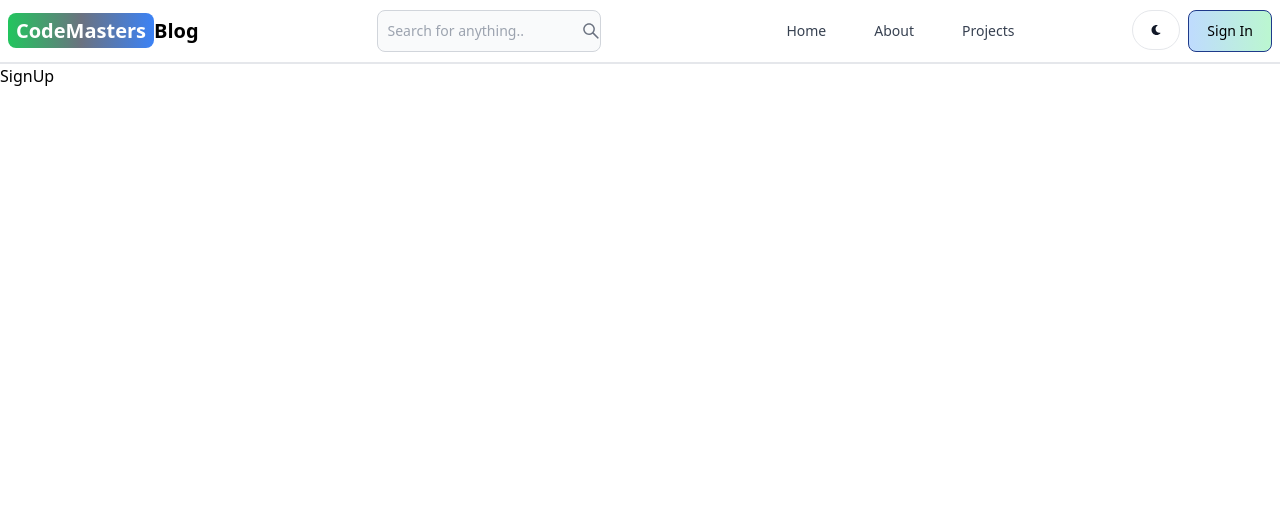
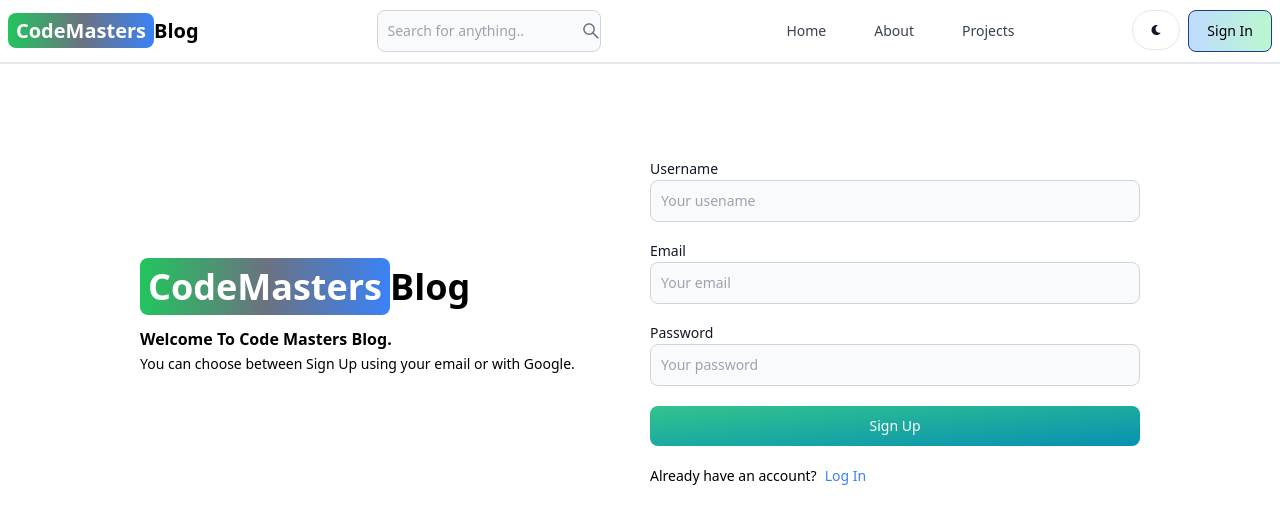
Before and after one commit to mohammad-rammal/CodeMasters-Blog, a React (Vite) app in the folder frontend/: page /sign-up in a window 1280 px wide. Shown: the top 524 px of the page. Built offline with nearby package versions, Linux system fonts and the light colour scheme.

Commit message:
Create Sign up Frontend

```diff
--- a/frontend/src/pages/SignUp.jsx
+++ b/frontend/src/pages/SignUp.jsx
@@ -1,8 +1,71 @@
-
+import { Link } from "react-router-dom"
+import { Button, Label, TextInput } from "flowbite-react";
 
 function SignUp() {
   return (
-    <div>SignUp</div>
+    <div className="min-h-screen mt-20">
+      <div className="flex p-3 max-w-5xl mx-auto flex-col md:flex-row md:items-center gap-5">
+        {/* left Side */}
+        <div className="flex-1">
+          <Link
+            to="/"
+            className="text-4xl font-bold dark:text-white"
+          >
+            <span className="px-2 py-1 bg-gradient-to-r from-green-500 via-gray-500 to-blue-500 rounded-lg text-white">
+              CodeMasters
+            </span>
+            Blog
+          </Link>
+          <p className="font-bold text-xstext-sm mt-5">
+            Welcome To Code Masters Blog.
+            <span className="text-sm font-medium"><br></br> You can choose between Sign Up using your email or with Google.</span>
+          </p>
+        </div>
+
+        {/* Right Side */}
+        <div className="flex-1">
+          <form className="flex flex-col gap-4">
+            <div>
+              <Label value="Username" />
+              <TextInput
+                type="text"
+                placeholder="Your usename"
+                id="username"
+              />
+            </div>
+            <div>
+              <Label value="Email" />
+              <TextInput
+                type="text"
+                placeholder="Your email"
+                id="email"
+              />
+            </div>
+            <div>
+              <Label value="Password" />
+              <TextInput
+                type="text"
+                placeholder="Your password"
+                id="password"
+              />
+              <Button
+                gradientDuoTone="greenToBlue"
+                type="submit"
+                className="w-full mt-5"
+              >
+                Sign Up
+              </Button>
+            </div>
+          </form>
+          <div className="flex gap-2 font-normal text-sm mt-5">
+            <span>Already have an account?</span>
+            <Link to='/sign-up' className="text-blue-500">
+              Log In
+            </Link>
+          </div>
+        </div>
+      </div>
+    </div>
   )
 }
 
```
Also changed, not shown: 1 other file (tests, documents, lock files or other folders).
